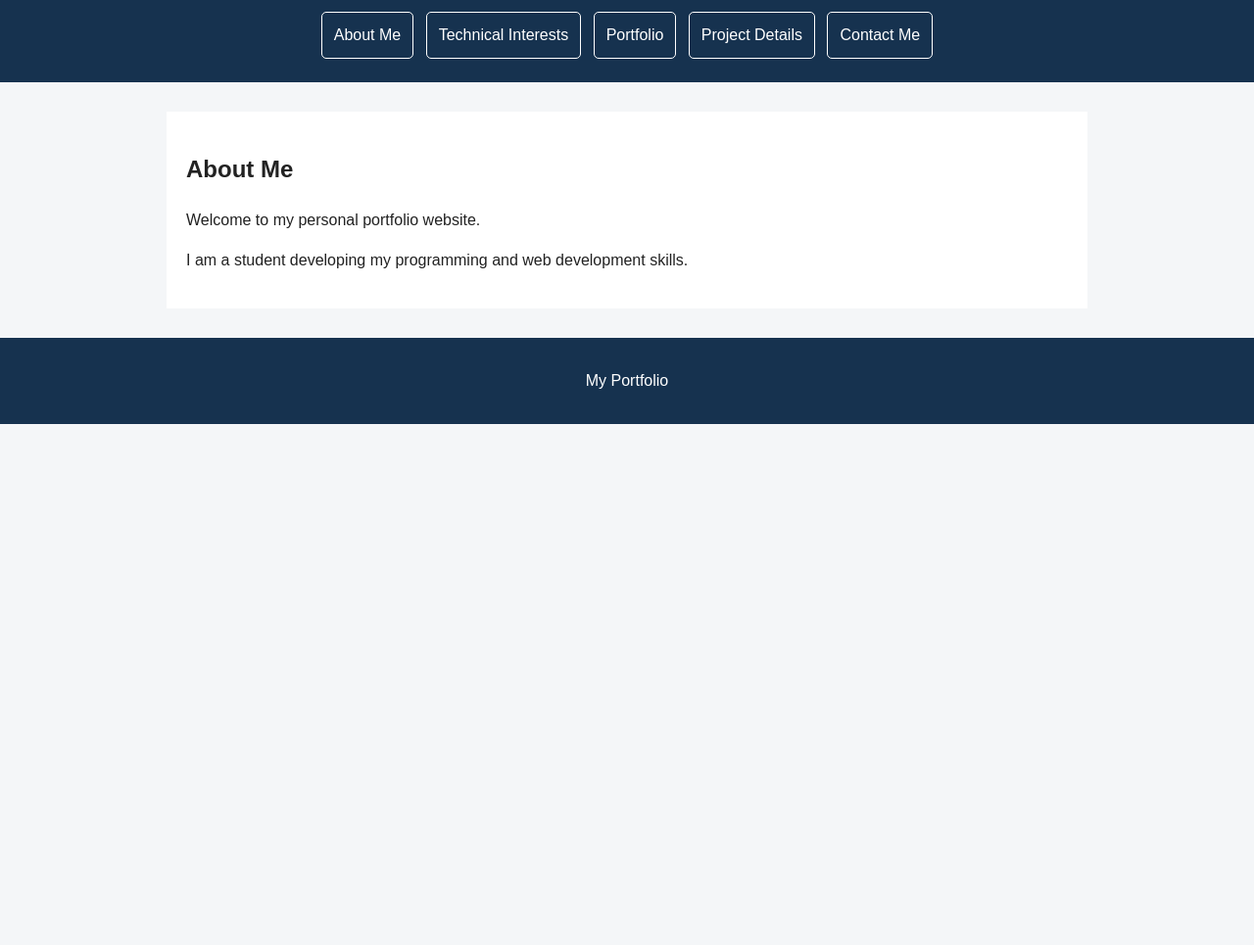
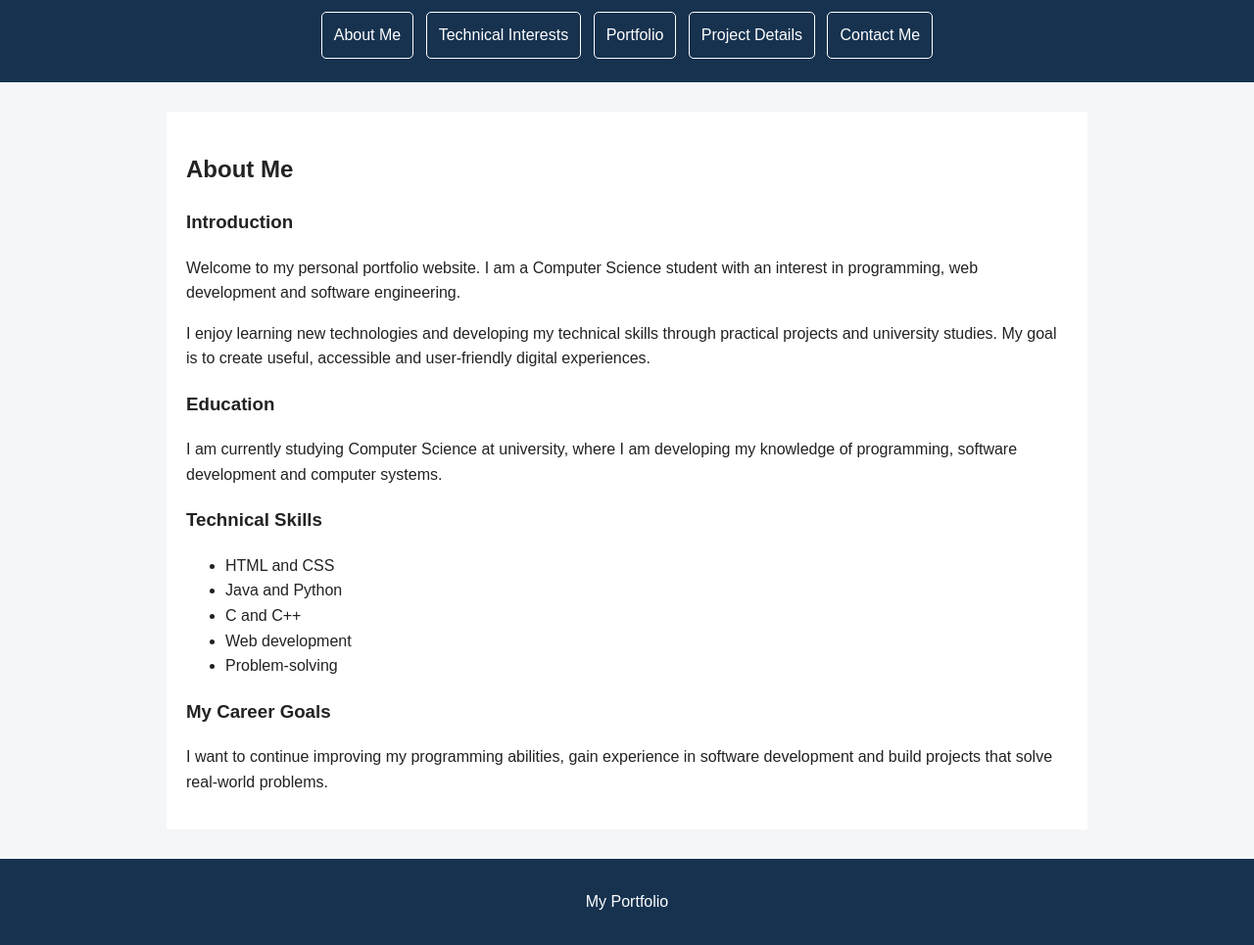
Before and after one commit to rl24aap/my-portfolio, a plain HTML site: page index.html in a window 1280 px wide. Shown: the part 106-1071 px from the top of the page at 98% size. Before the commit the page ends 800 px from the top, so only its background shows below. Drawn offline with Linux system fonts and the light colour scheme.

Commit message:
updated the about me page content

```diff
--- a/index.html
+++ b/index.html
@@ -23,11 +23,53 @@
 
 
     <main>
-        <h2>About Me</h2>
-        <p>Welcome to my personal portfolio website.</p>
-        <p>I am a student developing my programming and web development skills.</p>
-    </main>
+    <h2>About Me</h2>
 
+    <section>
+        <h3>Introduction</h3>
+        <p>
+            Welcome to my personal portfolio website. I am a Computer Science
+            student with an interest in programming, web development and
+            software engineering.
+        </p>
+
+        <p>
+            I enjoy learning new technologies and developing my technical
+            skills through practical projects and university studies.
+            My goal is to create useful, accessible and user-friendly
+            digital experiences.
+        </p>
+    </section>
+
+    <section>
+        <h3>Education</h3>
+        <p>
+            I am currently studying Computer Science at university,
+            where I am developing my knowledge of programming,
+            software development and computer systems.
+        </p>
+    </section>
+
+    <section>
+        <h3>Technical Skills</h3>
+        <ul>
+            <li>HTML and CSS</li>
+            <li>Java and Python</li>
+            <li>C and C++</li>
+            <li>Web development</li>
+            <li>Problem-solving</li>
+        </ul>
+    </section>
+
+    <section>
+        <h3>My Career Goals</h3>
+        <p>
+            I want to continue improving my programming abilities,
+            gain experience in software development and build
+            projects that solve real-world problems.
+        </p>
+    </section>
+</main>
     <footer>
         <p>My Portfolio</p>
     </footer>
```
